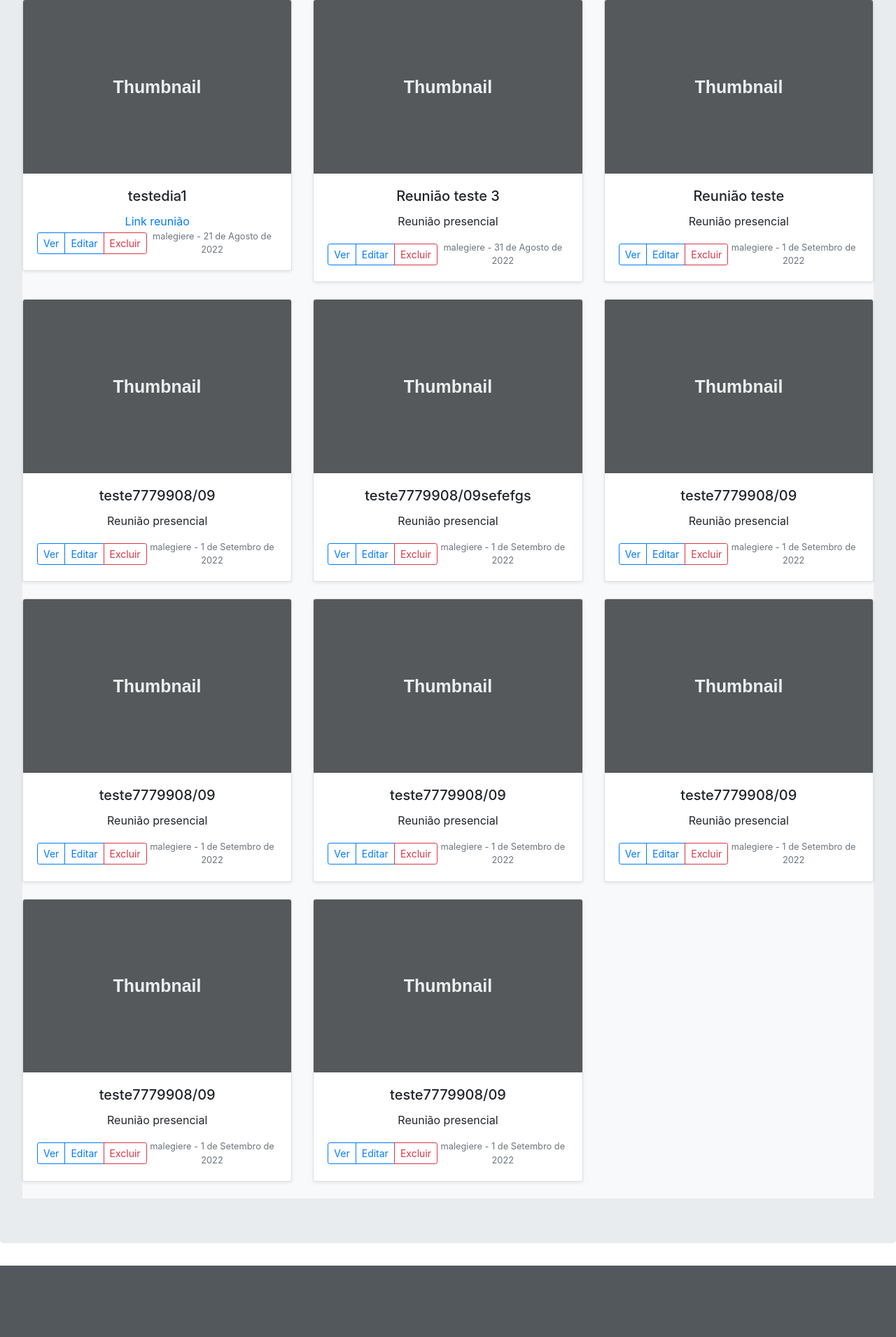
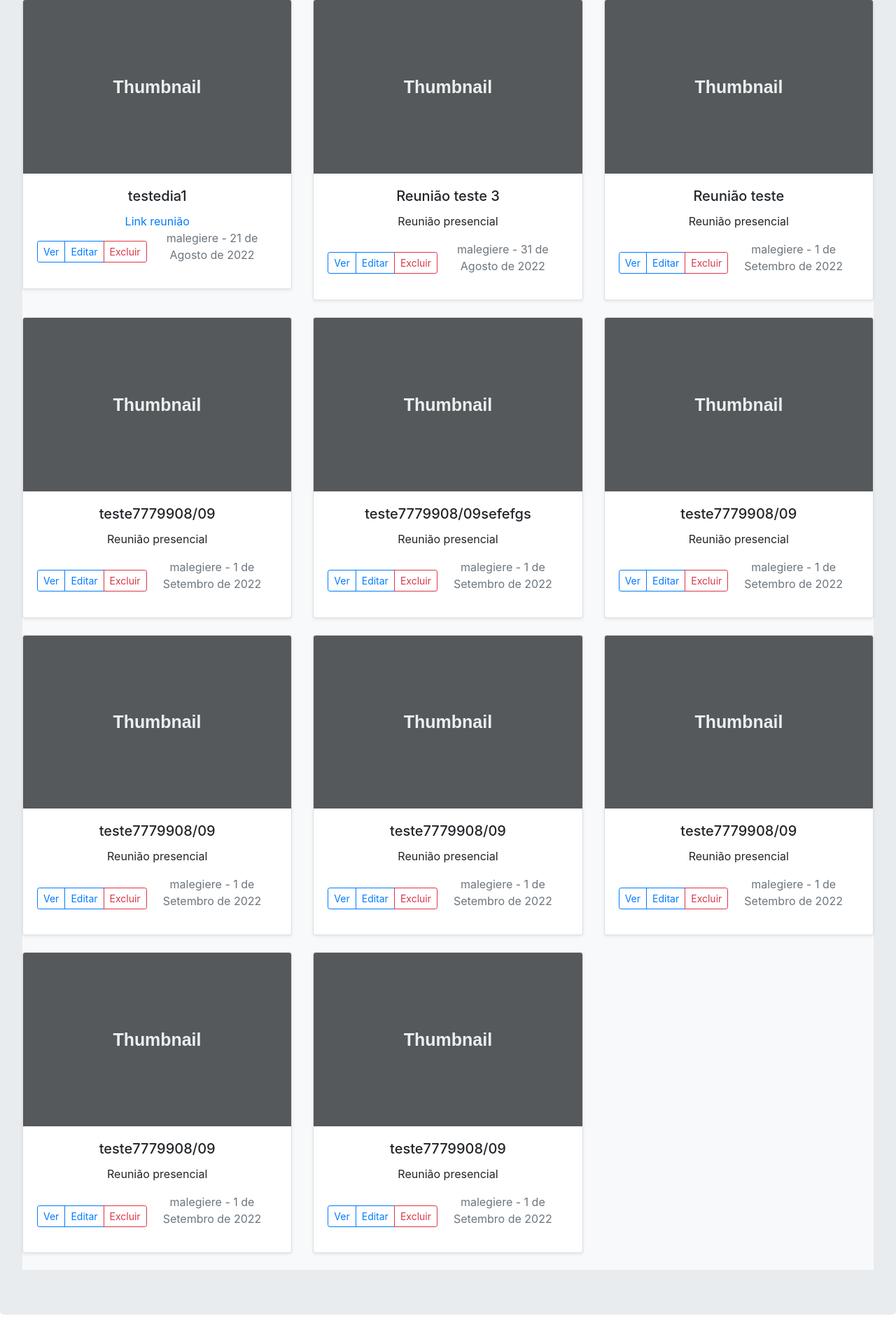
Before and after one commit to MarcoLegiere/PITII-LISTA-EVENTOS, a Django app: page /mymeetings/ in a window 1280 px wide. Shown: the part 121-2031 px from the top of the page at 70% size. Before the commit the page ends 1929 px from the top, so only its background shows below. Run offline with Django 4.2, Linux system fonts and the light colour scheme; a user stored in the database is signed in; data comes from the database, SQL or seed files in the repository; both versions use the stored data as it was after the commit; parts of the project's set-up code (start-up, migrations or seed data) failed here and were passed over; some libraries are stand-ins or nearby versions.

Commit message:
Pagina de todas as reuniões igual a pagina de reuniões de usuário

```diff
--- a/sitelist/polls/templates/polls/meeting_list.html
+++ b/sitelist/polls/templates/polls/meeting_list.html
@@ -24,9 +24,8 @@
                           <div class="d-flex justify-content-between align-items-center">
                             <div class="btn-group">
                             <a href="{{ meeting.id }}" type="button" class="btn btn-sm btn-outline-primary">Ver</a>
-                            <a href="{% url 'mymeeting_update' meeting.id%}" type="button" class="btn btn-sm btn-outline-primary">Editar</a>
                           </div>
-                            <small class="text-muted">{{ meeting.author }} - {{ meeting.date_meeting }}</small>
+                            <p class="text-muted">{{ meeting.author }} - {{ meeting.date_meeting }}</p>
                           </div>
                         </div>
                       </div>
--- a/sitelist/polls/templates/polls/meeting_list_borrowed_user.html
+++ b/sitelist/polls/templates/polls/meeting_list_borrowed_user.html
@@ -26,7 +26,7 @@
                             <a href="{% url 'mymeeting_update' meeting.id%}" type="button" class="btn btn-sm btn-outline-primary">Editar</a>
                             <a href="{% url 'mymeeting_delete' meeting.id%}" type="button" class="btn btn-sm btn-outline-danger">Excluir</a>
                           </div>
-                            <small class="text-muted">{{ meeting.author }} - {{ meeting.date_meeting }}</small>
+                            <p class="text-muted">{{ meeting.author }} - {{ meeting.date_meeting }}</p>
                           </div>
                         </div>
                       </div>
--- a/sitelist/polls/urls.py
+++ b/sitelist/polls/urls.py
@@ -7,7 +7,6 @@
 ]
 urlpatterns = [
     path('', views.index, name='index'),
-    path('meeting/', views.MeetingListView.as_view(), name='meeting'),
     path('meeting/<str:pk>', views.MeetingDetailView.as_view(), name='meetingDetail'),
     path('mymeetings/<str:pk>', views.MeetingDetailView.as_view(), name='my-meetingsDetail'),
 ]
--- a/sitelist/sitelist/urls.py
+++ b/sitelist/sitelist/urls.py
@@ -21,6 +21,7 @@
 urlpatterns += [
     path('mymeetings/', views.LoanedMeetingsByUserListView.as_view(), name='my-meetings'),
     path('mymeetings/<str:pk>', views.LoanedMeetingsByUserDetailView.as_view(), name='my-meetingsDetail'),
+    path('meeting/', views.MeetingListView.as_view(), name='meeting'),
 ]
 
 urlpatterns += [
```
Also changed, not shown: sitelist/db.sqlite3.
